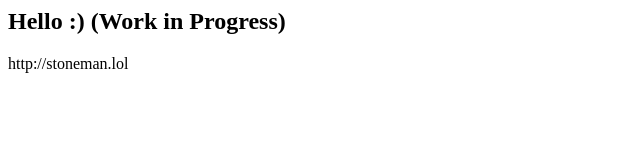
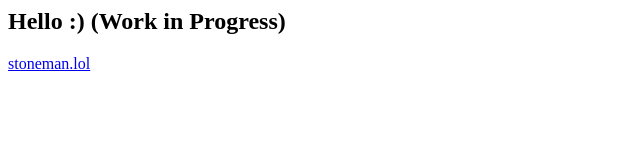
Before and after one commit to Lucasteinmann/stoneman.lol, a plain HTML site: page index.html in a window 1280 px wide. Shown: the whole page, without its empty margins (0-640 px from the left). Drawn offline with Linux system fonts and the light colour scheme.

Commit message:
link actually works now

```diff
--- a/index.html
+++ b/index.html
@@ -1,4 +1,4 @@
 <section>
   <h1>Hello :) (Work in Progress)</h1>
-  <p>http://stoneman.lol</p>
+  <a href="http://stoneman.lol"><p>stoneman.lol</p></a>
 </section>
```
